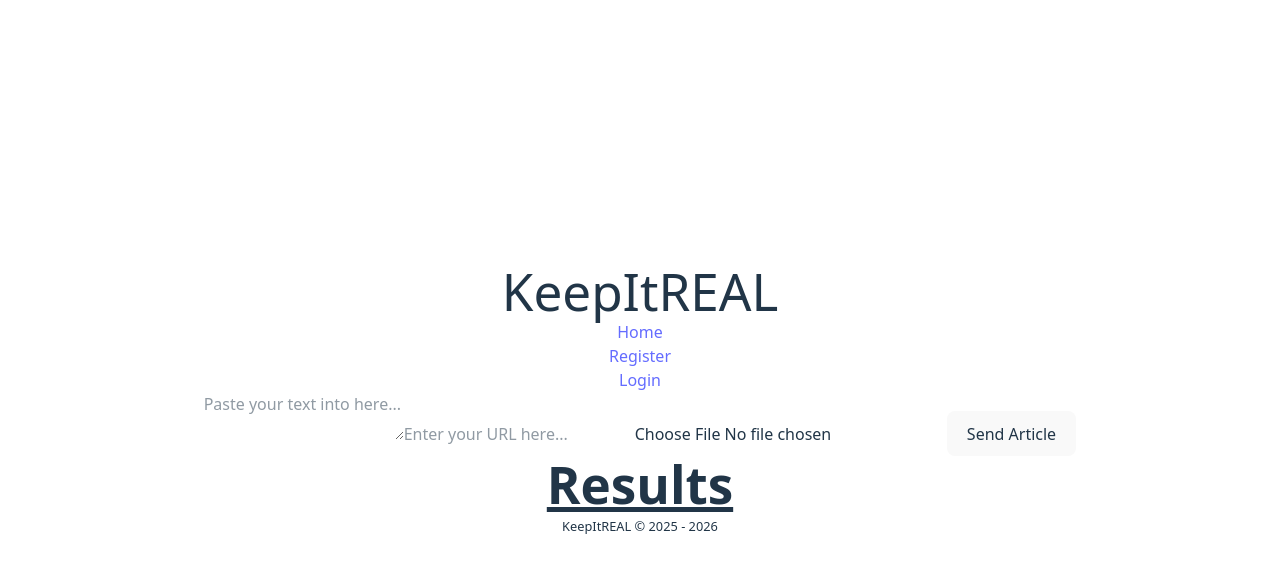
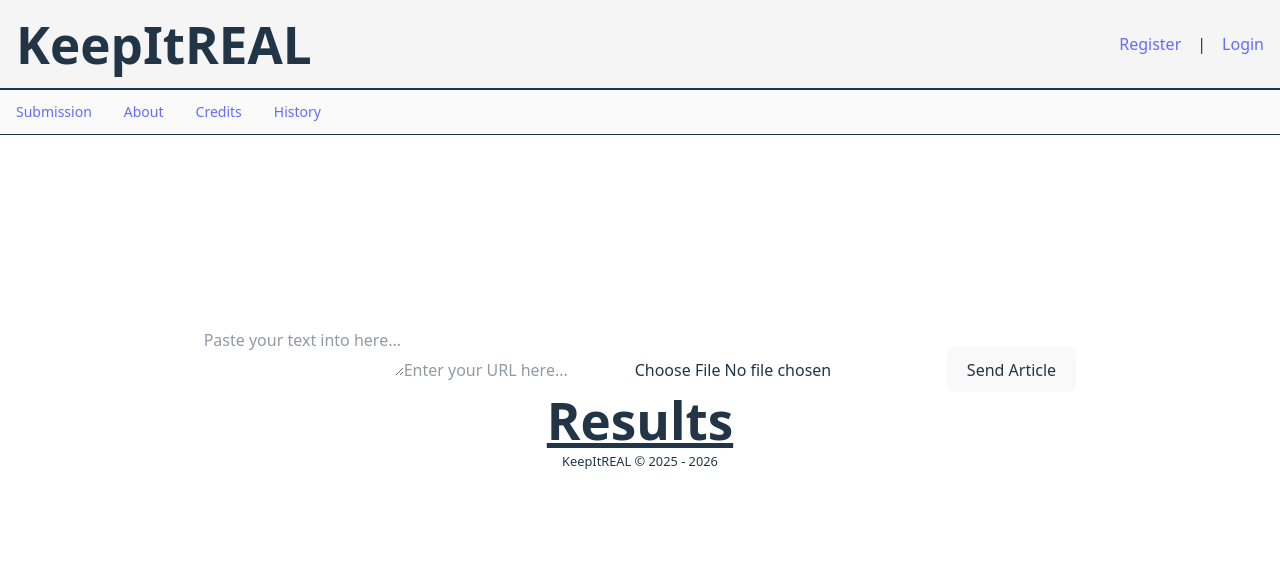
Before and after one commit to conorweir58/Fake-News-Detection-Application, a React app in the folder keepitreal/frontend/: page / in a window 1280 px wide. Shown: the top 572 px of the page. Built offline with nearby package versions, Linux system fonts and the light colour scheme; no server answers; the HTML template or start-up script is replaced by a standard one.

Commit message:
Create basic navbar and header styling

```diff
--- a/keepitreal/frontend/src/pages/layout/Header.jsx
+++ b/keepitreal/frontend/src/pages/layout/Header.jsx
@@ -2,8 +2,7 @@ import Navbar from './Navbar';
 
 function Header() {
     return (
-        <header>
-            <h1>KeepItREAL</h1>
+        <header class="fixed w-full z-20 top-0 start-0">
             <Navbar />
         </header>
     );
--- a/keepitreal/frontend/src/pages/layout/Navbar.jsx
+++ b/keepitreal/frontend/src/pages/layout/Navbar.jsx
@@ -6,17 +6,48 @@ function Navbar()  {
   const { isAuth } = useAuth(); // Custom hook checks if a user is authenticated in backend and returns auth status
 
   return (
-    <nav className="navbar">
-      <div><Link to="/">Home</Link></div>
-      {isAuth ? (
-        <div><Link to="/logout">Logout</Link></div>
-      ) : (
-        <div>
-          <div><Link to="/register">Register</Link></div>
-          <div><Link to="/login">Login</Link></div>
+    <div>
+      <nav className="bg-neutral-100 border-b border-default">
+        <div className="flex flex-wrap justify-between items-center mx-auto max-w-screen-xl p-4">
+            <h1 className="text-xl font-bold">KeepItREAL</h1>
+
+            {/* Uses the custom useAuth hook to get the auth status - show login or register on not logged in (not auth) or logout if logged in */}
+            {isAuth ? (
+              <div><Link to="/logout">Logout</Link></div>
+            ) : (
+              <div className="flex items-center space-x-4 rtl:space-x-reverse">
+                <Link to="/register">Register</Link>
+                <span>|</span>
+                <Link to="/login">Login</Link>
+              </div>
+            )}
+
         </div>
-      )}
-    </nav>
+      </nav>
+
+      <nav className="bg-neutral-50 border-y border-default border-default">
+        <div className="max-w-screen-xl px-4 py-3 mx-auto">
+          <div className="flex items-center">
+
+            {/* Maybe change/add diff sections of website - just have these for now while creating */}
+            <ul className="flex flex-row font-medium mt-0 space-x-8 rtl:space-x-reverse text-sm">
+              <li>
+                  <div className="text-heading"><Link to="/">Submission</Link></div>
+              </li>
+              <li>
+                  <div className="text-heading"><Link to="/">About</Link></div>
+              </li>
+              <li>
+                  <div className="text-heading"><Link to="/">Credits</Link></div>
+              </li>
+              <li>
+                  <div className="text-heading"><Link to="/history">History</Link></div>
+              </li>
+            </ul>
+          </div>
+        </div>
+      </nav>
+    </div>
   );
 };
 
```
